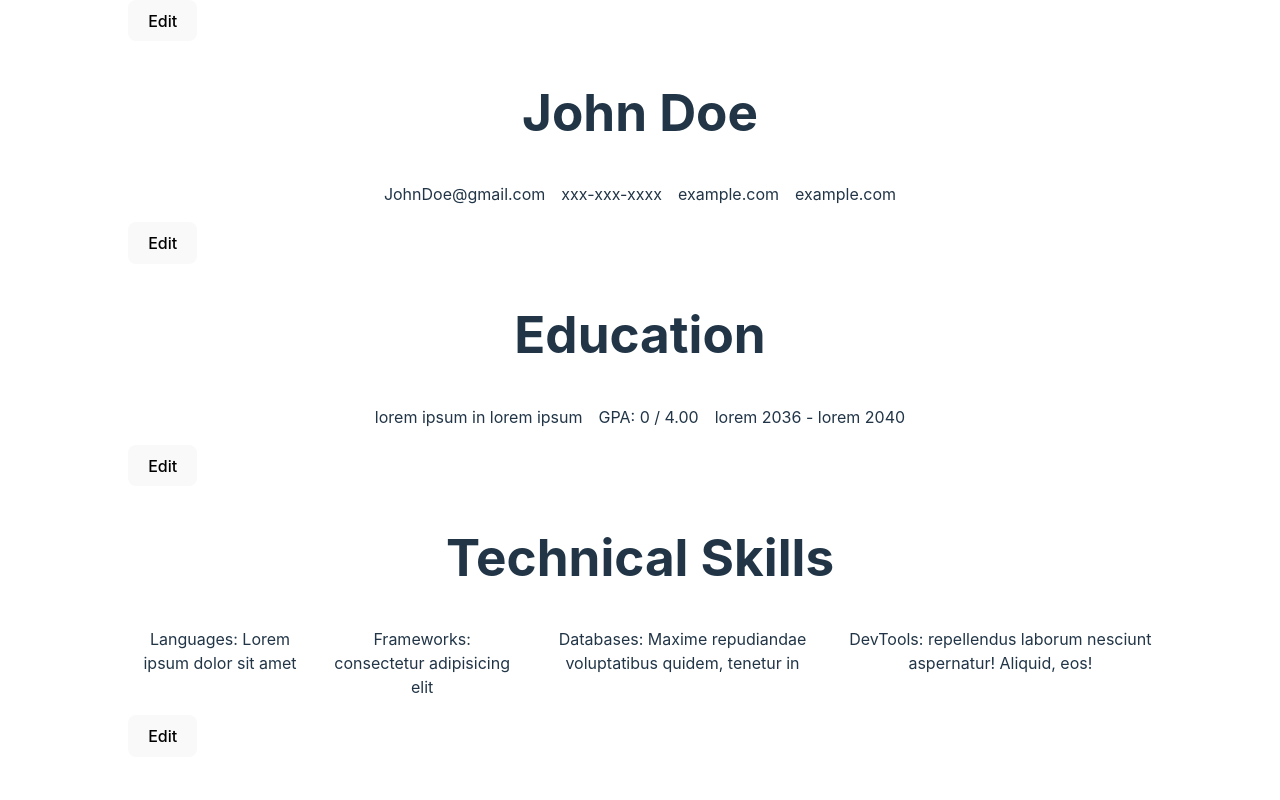
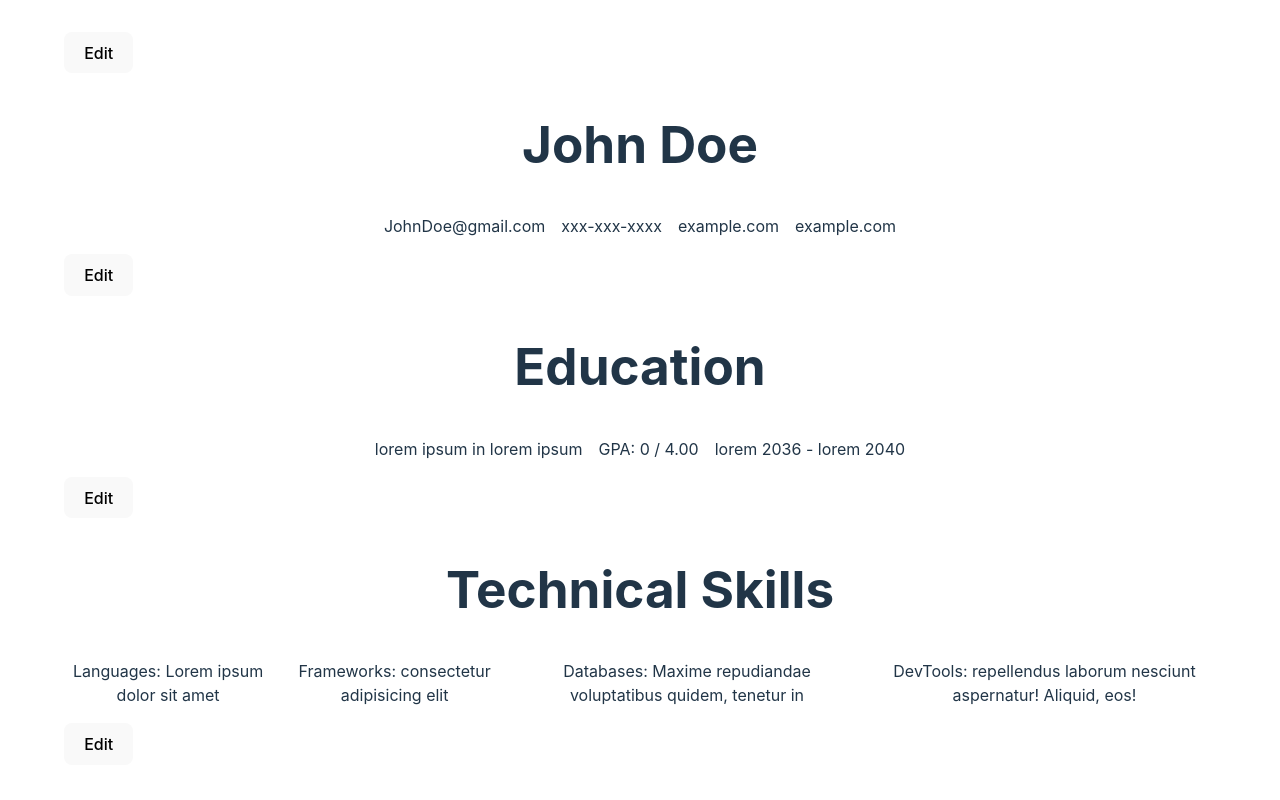
Before and after one commit to looonnng/odin-cv-application, a React (Vite) app: page / in a window 1280 px wide. Shown: the top 800 px of the page. Built offline with nearby package versions, Linux system fonts and the light colour scheme.

Commit message:
refactor: modify width and padding

```diff
--- a/src/App.css
+++ b/src/App.css
@@ -3,11 +3,8 @@
 }
 
 #root {
-  width: 80%;
+  width: 90%;
   max-width: 1280px;
   margin: 0 auto;
+  padding: 2rem;
 }
-
-.card {
-  padding: 2em;
-}
```
